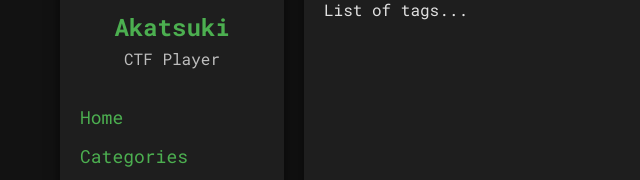
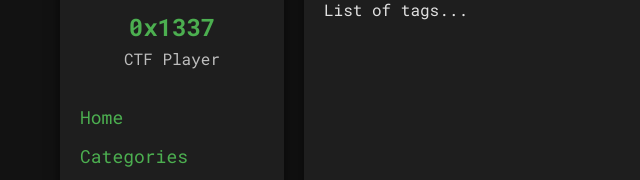
Before and after one commit to ZCybSec/PWA_Team.io, a plain HTML site: page tags.html in a window 1280 px wide. Shown: the part 288-468 px from the top of the page, 0-640 px from the left. Drawn offline with nearby package versions, Linux system fonts and the light colour scheme.

Commit message:
Update tags.html

```diff
--- a/tags.html
+++ b/tags.html
@@ -4,7 +4,7 @@
     <meta charset="UTF-8">
     <meta name="viewport" content="width=device-width, initial-scale=1.0">
     <link rel="icon" href="hacker.ico" type="image/x-icon">
-    <title>Tags - Akatsuki CTF Team</title>
+    <title>Tags - 0x1337 CTF Team</title>
     <link rel="stylesheet" href="https://cdnjs.cloudflare.com/ajax/libs/animate.css/4.1.1/animate.min.css">
     <link rel="stylesheet" href="styles.css">
     <link rel="stylesheet" href="https://fonts.googleapis.com/css2?family=Roboto+Mono:wght@400;700&display=swap">
@@ -16,7 +16,7 @@
         <aside class="sidebar animate__animated animate__slideInLeft">
             <div class="profile">
                 <img src="https://neural.love/cdn/thumbnails/1ee5518e-a5e9-6c08-bf1f-aba66542a609/42f769b7-5cb0-5ec6-ae08-eab0e2aac881.webp?Expires=1719791999&Signature=KGa22fD49MMYBPP55XN1TW0nBCzgLNmcK59mAWs9DlVWD2zcd2YNyxu5JVUlD61Px2RfpYzpdPJ~39FLFmryfwQNRhhNTNF3WmyqWF45LYVzDeltCZfXBkiag4QL~F-oYnyfbTeUhIpsFzwVpQ4Yewu~jbkl-72qozoJxATZ6iDWiPclCGs4zCJ-r8drVWiWbDpgP~NmRQhupQOd7waesR4eakexSrwZkOsqhcgHmc4bjKFIZJnneEIMhrhWfbTb8bOvCJ9D~cMI7PNylGQpq72BYlghOBwAb6TyemAii52UZ0a6j6cScsr2zKcpMvNzi9hzefaOMloDbFx3MolOoA__&Key-Pair-Id=K2RFTOXRBNSROX" alt="ZCybSec" class="profile-img animate__animated animate__zoomIn">
-                <h2>Akatsuki</h2>
+                <h2>0x1337</h2>
                 <p>CTF Player</p>
             </div>
             <nav class="menu">
```
